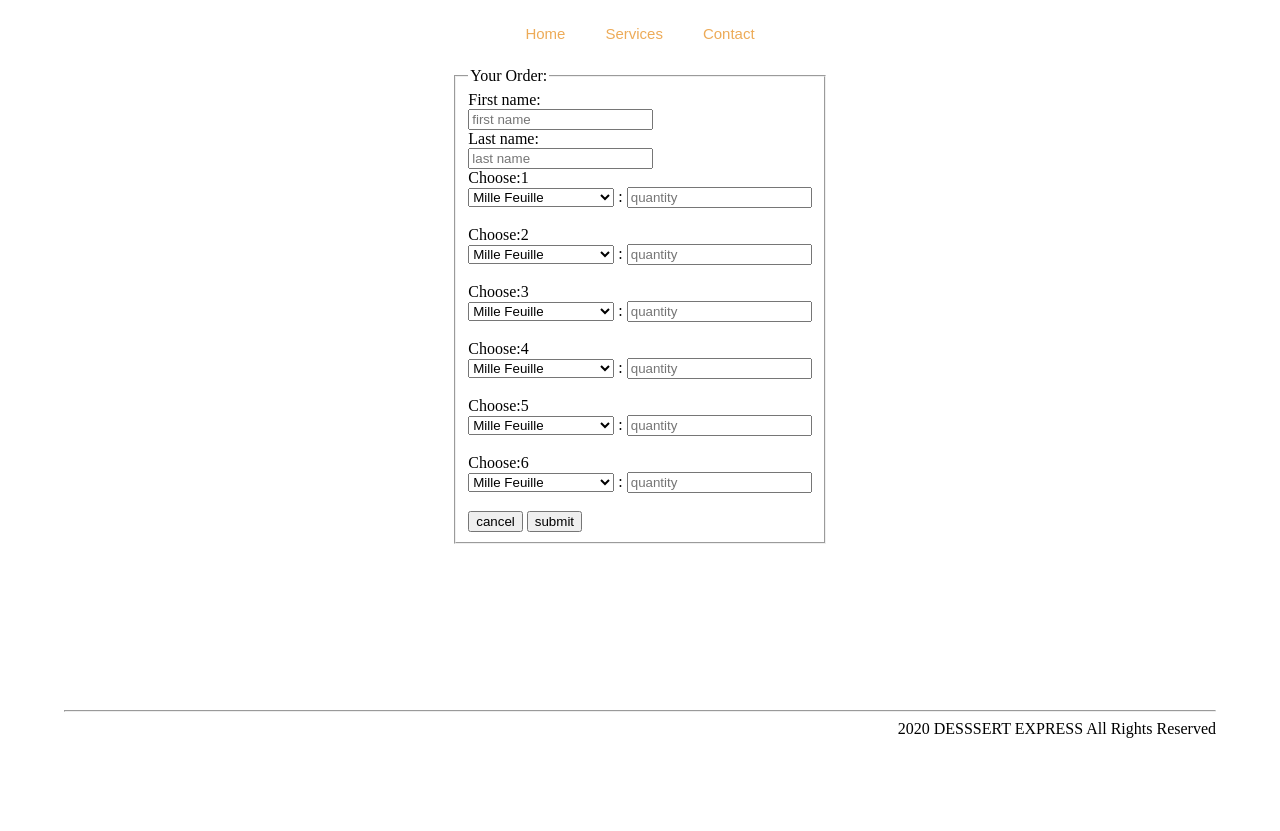
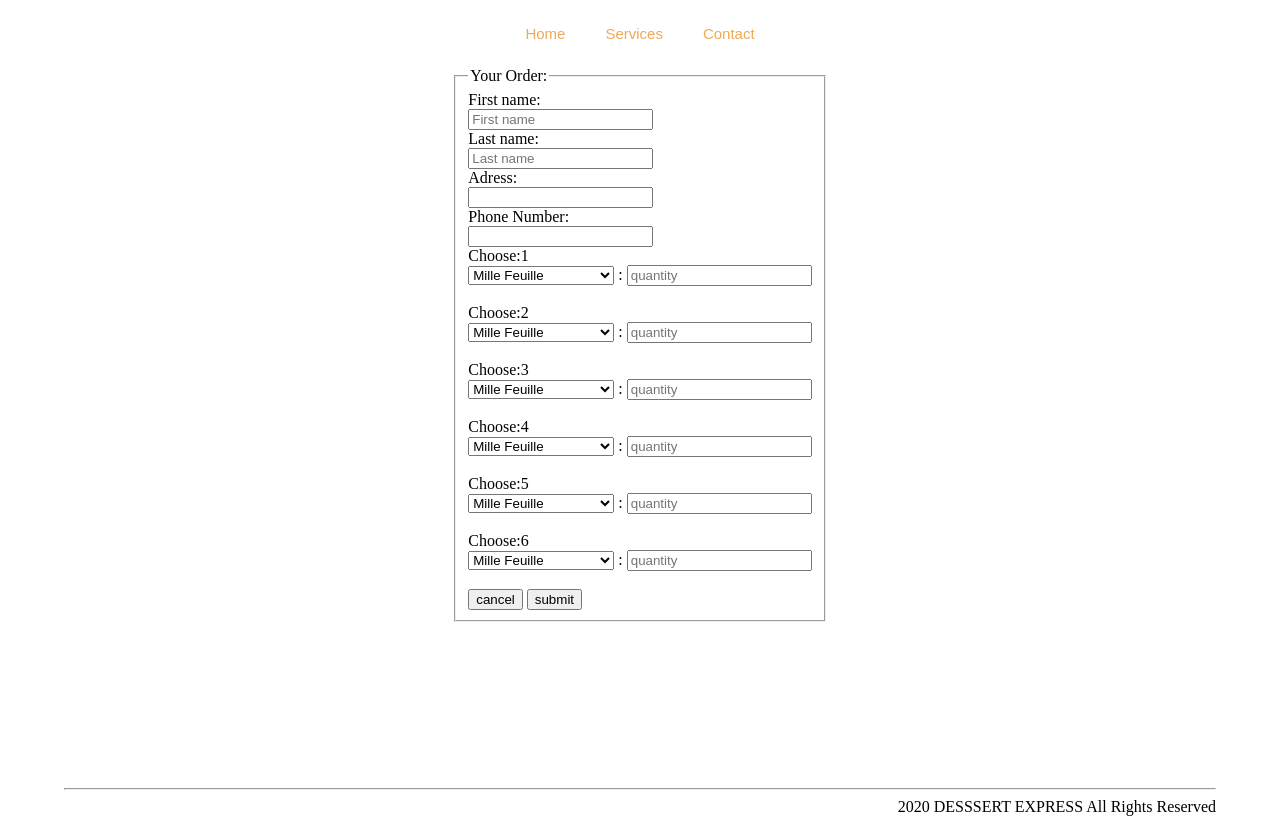
Before and after one commit to smoon09/cs20, a plain HTML site: page order_page.html in a window 1280 px wide. Before the commit the page ends 800 px from the top, so only its background shows below. Drawn offline with Linux system fonts and the light colour scheme.

Commit message:
Update order_page.html

```diff
--- a/order_page.html
+++ b/order_page.html
@@ -18,11 +18,6 @@
                 justify-content: center;
         }
 
-
-
-        @media (max-width: 800px) {
-
-        }
         </style>
 
     </head>
@@ -30,7 +25,7 @@
         <!--Nav Bar-->
             <div class = "nav">
                 <ul clas = "nav_li">
-                    <li><a href = "index.html">Home</a></li>
+                    <li><a href = "home.html">Home</a></li>
                     <li><a href = "services.html">Services</a></li>
                     <li><a href = "contact.html">Contact</a></li>
                 </ul>
@@ -43,9 +38,14 @@
             <legend>Your Order:</legend>
             <!--Name-->
             <label>First name:</label></br>
-            <input type="text" name= "firstname" placeholder ="first name"> </br>
+            <input type="text" name= "firstname" placeholder ="First name"> </br>
             <label>Last name:</label></br>
-            <input type="text" name="lastname" placeholder ="last name"> </br>
+            <input type="text" name="lastname" placeholder ="Last name"> </br>
+            <label>Adress:</label></br>
+            <input type="text" name="adress"> </br>
+            <label>Phone Number:</label></br>
+            <input type="number" name="phone number"> </br>
+
             Choose:1 </br>
                 <select name="Desserts">
                 <option value="1">Mille Feuille</option>
```
